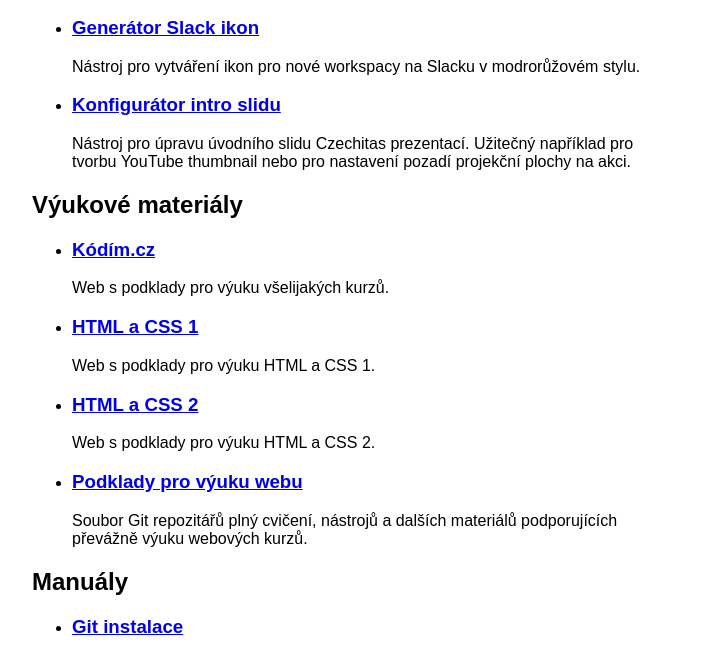
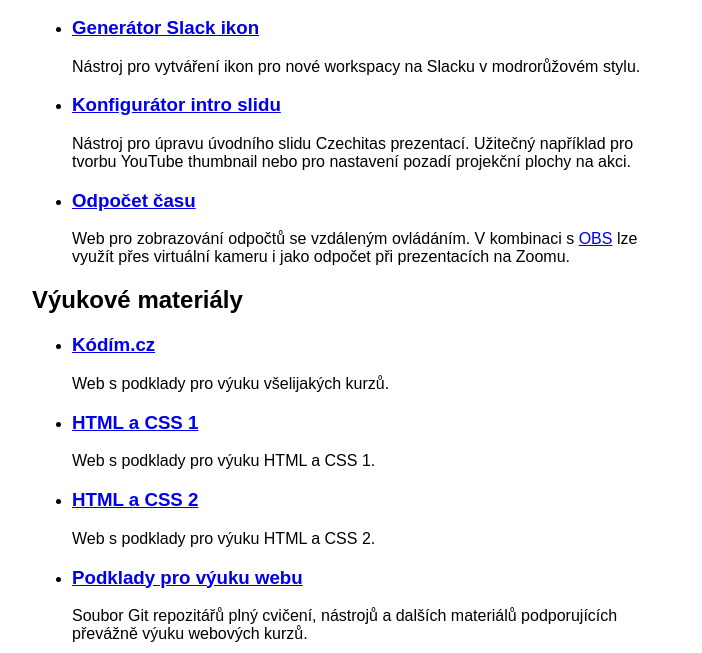
Before and after one commit to Czechitas-podklady-WEB/Czechitas-podklady-WEB.github.io, a plain HTML site: page index.html in a window 1280 px wide. Shown: the part 111-764 px from the top of the page, without its empty margins (288-990 px from the left). Drawn offline with Linux system fonts and the light colour scheme.

Commit message:
Přidán Just-Countdown

```diff
--- a/index.html
+++ b/index.html
@@ -50,6 +50,16 @@
 					Nástroj pro úpravu úvodního slidu Czechitas prezentací. Užitečný
 					například pro tvorbu YouTube thumbnail nebo pro nastavení pozadí
 					projekční plochy na akci.
+				</p>
+			</li>
+			<li>
+				<h3>
+					<a href="https://just-countdown.eu/">Odpočet času</a>
+				</h3>
+				<p>
+					Web pro zobrazování odpočtů se vzdáleným ovládáním. V kombinaci s
+					<a href="https://obsproject.com/">OBS</a> lze využít přes virtuální
+					kameru i jako odpočet při prezentacích na Zoomu.
 				</p>
 			</li>
 		</ul>
```
